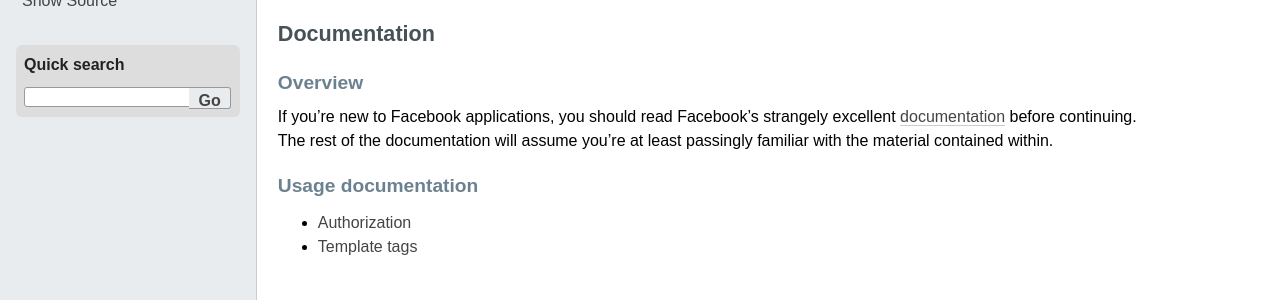
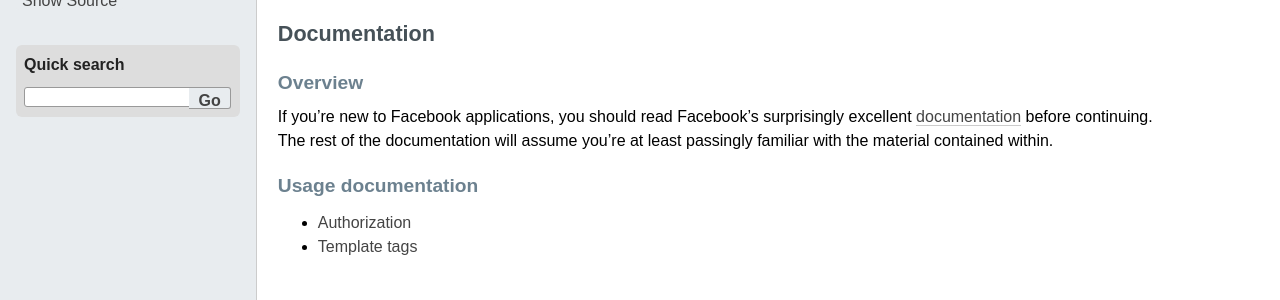
Before and after one commit to jgorset/fandjango, a Sphinx documentation site: the page built from docs/source/index.rst, in a window 1280 px wide. Shown: the part 374-674 px from the top of the page. Built offline with Sphinx 7.4.7, drawn with Linux system fonts in a browser that asks for light colours; the version number is read from the project's files by our own code.

Commit message:
Revise documentation

```diff
--- a/docs/source/index.rst
+++ b/docs/source/index.rst
@@ -20,7 +20,7 @@ Documentation
 Overview
 ^^^^^^^^
 
-If you're new to Facebook applications, you should read Facebook's strangely
+If you're new to Facebook applications, you should read Facebook's surprisingly
 excellent `documentation <http://developers.facebook.com/docs/guides/canvas/>`_
 before continuing. The rest of the documentation will assume you're at least
 passingly familiar with the material contained within.
--- a/docs/source/installation.rst
+++ b/docs/source/installation.rst
@@ -27,7 +27,7 @@ In your ``settings`` module...
 
 .. note::
 
-    If you're using Django's built-in CSRF protection middleware, you need to make sure Fandjango's
+    If you're using Django's CSRF protection middleware, you need to make sure Fandjango's
     middleware precedes it. Otherwise, Facebook's requests to your application will qualify
     as cross-site request forgeries.
 
```
Also changed, not shown: README.rst (+15 -1 lines).
